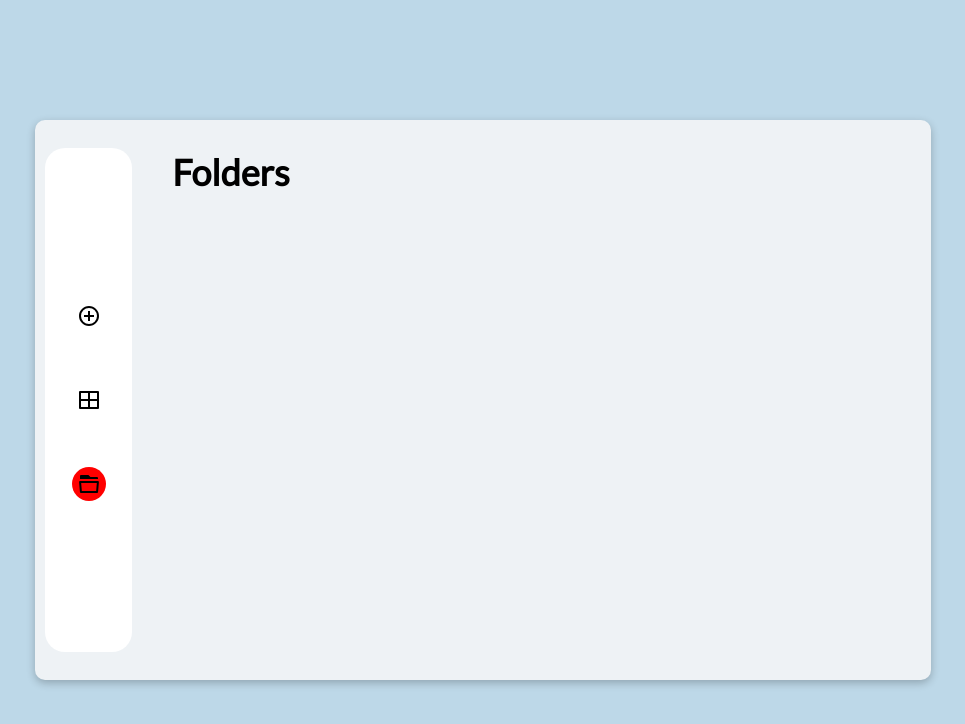
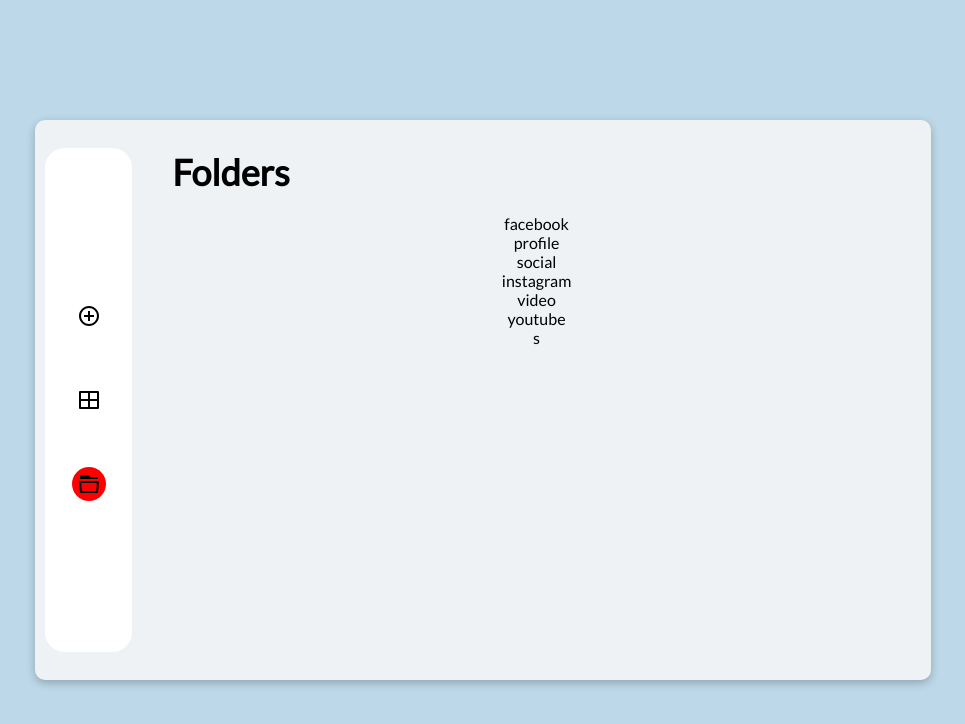
Before and after one commit to woywro/Linkly, a Next.js app: page /folders in a window 1280 px wide. Shown: the top 724 px of the page, without its empty margins (157-1122 px from the left). Built offline with nearby package versions, Linux system fonts and the light colour scheme.

Commit message:
feat: autocomplete upgrades

```diff
--- a/src/components/Autocomplete/index.tsx
+++ b/src/components/Autocomplete/index.tsx
@@ -6,21 +6,23 @@ const StyledSuggestions = styled.ul`
   list-style: none;
   max-height: 150px;
   overflow-y: auto;
-  padding-left: 0;
-  width: calc(300px + 1rem);
+  width: 100%;
   position: absolute;
   bottom: 0;
   right: 0;
   background: ${(props) => props.theme.colors.background};
 `;
 const Wrapper = styled.div`
-  display: flex;
-  justify-content: flex-start;
-  align-items: center;
-  flex-flow: row;
-  padding: 10px;
+  border: none;
   position: relative;
-  border-bottom: 1px solid black;
+  background: #e2e7f3;
+  padding: 15px 20px;
+  border-radius: 10px;
+  font-size: 15px;
+  width: 100%;
+  &:focus {
+    outline: none;
+  }
 `;
 
 const ChoosenList = styled.ul`
@@ -45,6 +47,12 @@ const StyledInput = styled.input`
   background: none;
 `;
 
+const Suggestion = styled.li`
+  font-weight: ${(props) => (props.type == "tag" ? "normal" : "bold")};
+  cursor: pointer;
+  padding: 5px;
+`;
+
 export const AutoComplete = ({ suggestions, setTags }) => {
   const [filteredSuggestions, setFilteredSuggestions] = useState([]);
   const [activeSuggestionIndex, setActiveSuggestionIndex] = useState(0);
@@ -52,16 +60,16 @@ export const AutoComplete = ({ suggestions, setTags }) => {
   const [input, setInput] = useState("");
   const [ChoosenElements, setChoosenElements] = useState([]);
 
-  useEffect(() => {
-    setTags(ChoosenElements);
-  }, [ChoosenElements]);
+  // useEffect(() => {
+  //   setTags(ChoosenElements);
+  // }, [ChoosenElements]);
 
   const onChange = (e) => {
     const userInput = e.target.value;
 
     const unLinked = suggestions.filter(
       (suggestion) =>
-        suggestion.toLowerCase().indexOf(userInput.toLowerCase()) > -1
+        suggestion.name.toLowerCase().indexOf(userInput.toLowerCase()) > -1
     );
 
     setInput(e.target.value);
@@ -86,11 +94,15 @@ export const AutoComplete = ({ suggestions, setTags }) => {
   const SuggestionsListComponent = () => {
     return filteredSuggestions.length ? (
       <StyledSuggestions>
-        {filteredSuggestions.map((suggestion, index) => {
+        {filteredSuggestions.map((suggestion) => {
           return (
-            <li key={suggestion} onClick={onClick}>
-              {suggestion}
-            </li>
+            <Suggestion
+              key={suggestion}
+              onClick={onClick}
+              type={suggestion.type}
+            >
+              {suggestion.name}
+            </Suggestion>
           );
         })}
       </StyledSuggestions>
--- /dev/null
+++ b/src/components/Button/index.ts
@@ -0,0 +1,15 @@
+import styled, { css } from "styled-components";
+
+export const Button = styled.button`
+  background: ${(props) => props.theme.colors.background};
+  border-radius: 20px;
+  color: #ffffff;
+  cursor: pointer;
+  font-size: 16px;
+  padding: 8px 18px;
+  user-select: none;
+  -webkit-user-select: none;
+  touch-action: manipulation;
+  border: 0;
+  margin: 10px;
+`;
--- a/src/components/PageTemplate/index.tsx
+++ b/src/components/PageTemplate/index.tsx
@@ -12,6 +12,12 @@ const Title = styled.div`
   font-weight: bold;
 `;
 
+const ChildrenWrapper = styled.div`
+  width: 100%;
+  height: 100%;
+  padding: 20px;
+`;
+
 interface Props {
   title: string;
   children: JSX.Element;
@@ -21,7 +27,7 @@ export const PageTemplate = ({ title, children }: Props) => {
   return (
     <Container>
       <Title>{title}</Title>
-      {children}
+      <ChildrenWrapper>{children}</ChildrenWrapper>
     </Container>
   );
 };
--- a/src/views/Add/index.tsx
+++ b/src/views/Add/index.tsx
@@ -3,6 +3,18 @@ import { addLink } from "../../redux/actions";
 import { useDispatch } from "react-redux";
 import { useState } from "react";
 import { AutoComplete } from "../../components/Autocomplete";
+import styled from "styled-components";
+import { Button } from "../../components/Button";
+import { Text } from "../../components/Text";
+
+const Container = styled.div`
+  height: 300px;
+  width: 300px;
+  display: flex;
+  justify-content: space-around;
+  flex-flow: column;
+  align-items: center;
+`;
 
 export const Add = () => {
   const [name, setName] = useState("");
@@ -17,7 +29,8 @@ export const Add = () => {
   };
 
   return (
-    <div>
+    <Container>
+      <Text size="big">Create Link</Text>
       <Input
         placeholder="name"
         onChange={(e) => {
@@ -31,22 +44,17 @@ export const Add = () => {
         }}
       />
       <AutoComplete
-        tags={tags}
         setTags={setTags}
         suggestions={[
-          "Alligator",
-          "Bask",
-          "Crocodilian",
-          "Death Roll",
-          "Eggs",
-          "Jaws",
-          "Reptile",
-          "Solitary",
-          "Tail",
-          "Wetlands",
+          { name: "social media", type: "category" },
+          { name: "video", type: "category" },
+          { name: "school", type: "category" },
+          { name: "facebook", type: "tag" },
+          { name: "youtube", type: "tag" },
+          { name: "work", type: "category" },
         ]}
       />
-      <button onClick={handleAdd}>add</button>
-    </div>
+      <Button onClick={handleAdd}>add</Button>
+    </Container>
   );
 };
--- /dev/null
+++ b/src/views/Folders/components/FolderList/index.tsx
@@ -0,0 +1,40 @@
+import { RiFolder2Fill } from "react-icons/ri";
+import styled from "styled-components";
+import { useSelector } from "react-redux";
+import { useEffect, useState } from "react";
+
+const List = styled.ul`
+  display: flex;
+  justify-content: center;
+  align-items: center;
+  flex-flow: column;
+  width: 100%;
+`;
+
+export const FolderList = () => {
+  const Links = useSelector((state) => state.links);
+  const [categories, setCategories] = useState([]);
+
+  const generateCategories = () => {
+    const categories: string[] = [];
+    Links.map((e) => {
+      e.tags.map((x) => {
+        categories.push(x);
+      });
+    });
+    const uniqueCategories = [...new Set(categories)];
+    setCategories(uniqueCategories);
+  };
+  useEffect(() => {
+    generateCategories();
+  }, []);
+
+  return (
+    <List>
+      {categories.map((e) => {
+        return <p>{e}</p>;
+      })}
+      <div>s</div>
+    </List>
+  );
+};
--- a/src/views/Folders/index.tsx
+++ b/src/views/Folders/index.tsx
@@ -1,3 +1,8 @@
+import { FolderList } from "./components/FolderList";
 export const Folders = () => {
-  return <div></div>;
+  return (
+    <>
+      <FolderList />
+    </>
+  );
 };
```
Also changed, not shown: src/views/HomePage/index.tsx (+2 -7 lines).
